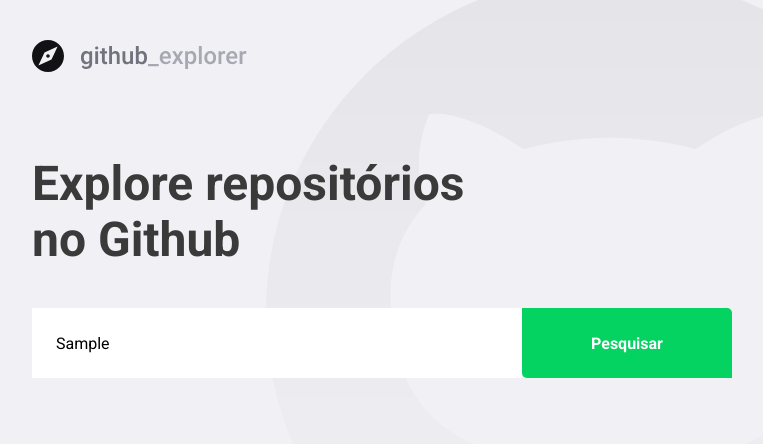
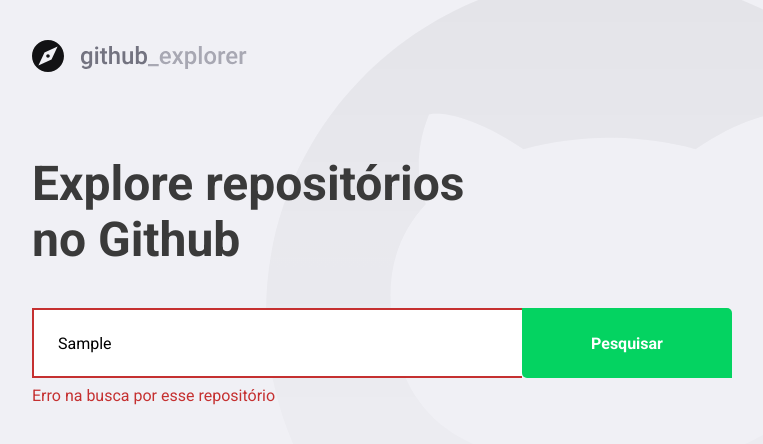
Before and after one commit to leandrocl2005/week-3-gostack-react, a React (Create React App) app: page / in a window 1280 px wide. Both pictures are taken after typing "Sample" into the empty fields and a click on the button "Pesquisar". Shown: the top 444 px of the page, without its empty margins (148-911 px from the left). Built offline with nearby package versions, Linux system fonts and the light colour scheme; no server answers.

Commit message:
handle errors from api

```diff
--- a/src/pages/Dashboard/index.tsx
+++ b/src/pages/Dashboard/index.tsx
@@ -1,7 +1,7 @@
 /* eslint-disable camelcase */
 import React, { useState, FormEvent } from 'react';
 import { FiChevronRight } from 'react-icons/fi';
-import { Title, Form, Repositories } from './styles';
+import { Title, Form, Repositories, Error } from './styles';
 import logoImg from '../../assets/logo.svg';
 import api from '../../services/api';
 
@@ -15,6 +15,7 @@
 }
 
 const Dashboard: React.FC = () => {
+  const [inputError, setInputError] = useState('');
   const [repositories, setRepositories] = useState<Repository[]>([]);
   const [newRepo, setNewRepo] = useState('');
 
@@ -22,17 +23,28 @@
     event: FormEvent<HTMLFormElement>,
   ): Promise<void> {
     event.preventDefault();
-    const response = await api.get<Repository>(`repos/${newRepo}`);
-    const repository = response.data;
-    setRepositories([...repositories, repository]);
-    setNewRepo('');
+
+    if (!newRepo) {
+      setInputError('Digite o autor/nome do repositório!');
+      return;
+    }
+    try {
+      const response = await api.get<Repository>(`repos/${newRepo}`);
+
+      const repository = response.data;
+      setRepositories([...repositories, repository]);
+      setNewRepo('');
+      setInputError('');
+    } catch (err) {
+      setInputError('Erro na busca por esse repositório');
+    }
   }
 
   return (
     <>
       <img src={logoImg} alt="Github Explorer" />
       <Title>Explore repositórios no Github</Title>
-      <Form action="" onSubmit={handleAddRepository}>
+      <Form hasError={!!inputError} action="" onSubmit={handleAddRepository}>
         <input
           placeholder="Digite o nome do repositório"
           value={newRepo}
@@ -40,6 +52,9 @@
         />
         <button type="submit">Pesquisar</button>
       </Form>
+
+      {inputError && <Error>{inputError}</Error>}
+
       <Repositories>
         {repositories.map(repository => (
           <a key={repository.full_name} href="teste">
--- a/src/pages/Dashboard/styles.ts
+++ b/src/pages/Dashboard/styles.ts
@@ -1,5 +1,10 @@
-import styled from 'styled-components';
+import styled, { css } from 'styled-components';
 import { shade } from 'polished';
+
+// eslint-disable-next-line @typescript-eslint/no-unused-vars
+interface FormProps {
+  hasError: boolean;
+}
 
 export const Title = styled.h1`
   font-size: 48px;
@@ -9,7 +14,7 @@
   line-height: 56px;
 `;
 
-export const Form = styled.form`
+export const Form = styled.form<FormProps>`
   margin-top: 40px;
   max-width: 700px;
   display: flex;
@@ -18,8 +23,15 @@
     flex: 1;
     height: 70px;
     padding: 0 24px;
-    border: 0;
+    border: 2px solid #fff;
     border-radius: 5px 0 0 5;
+
+    ${props =>
+      props.hasError &&
+      css`
+        border-color: #c53030;
+        border-right: 0;
+      `}
 
     &::placeholder {
       color: #a8a8b3;
@@ -40,6 +52,12 @@
       background: ${shade(0.2, '#04d361')};
     }
   }
+`;
+
+export const Error = styled.span`
+  display: block;
+  color: #c53030;
+  margin-top: 8px;
 `;
 
 export const Repositories = styled.div`
@@ -72,7 +90,7 @@
     }
 
     div {
-      margin-left: 0 16px;
+      margin: 0 16px;
       flex: 1;
 
       strong {
```
